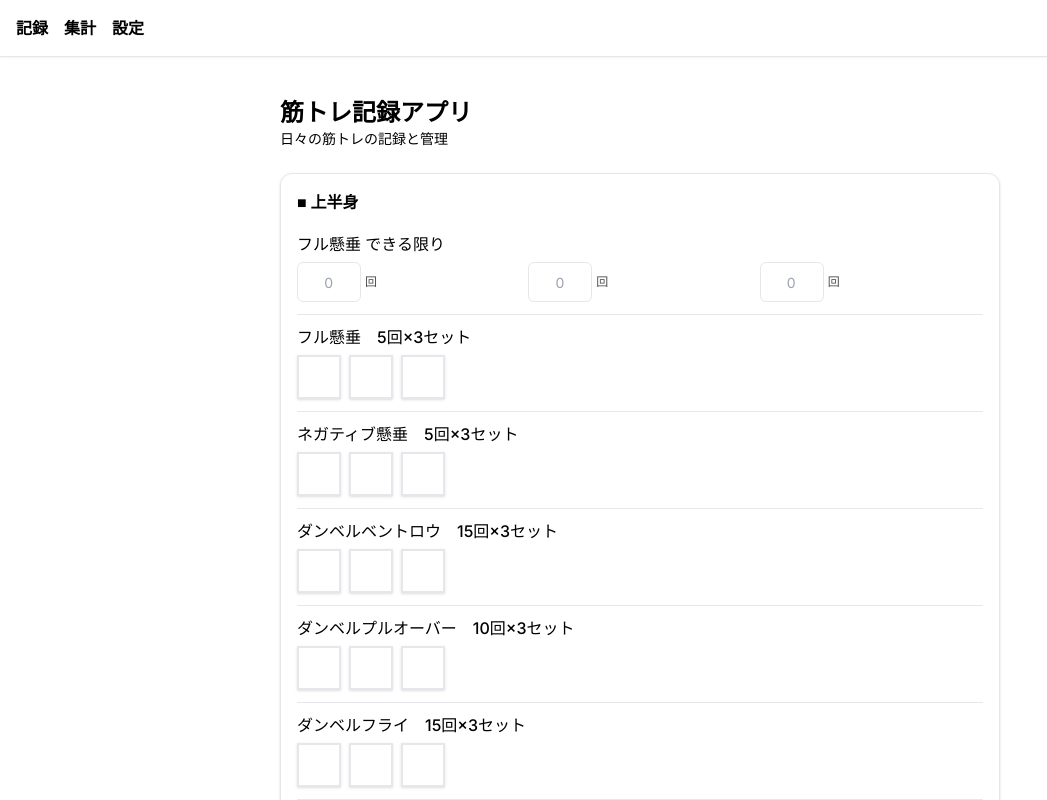
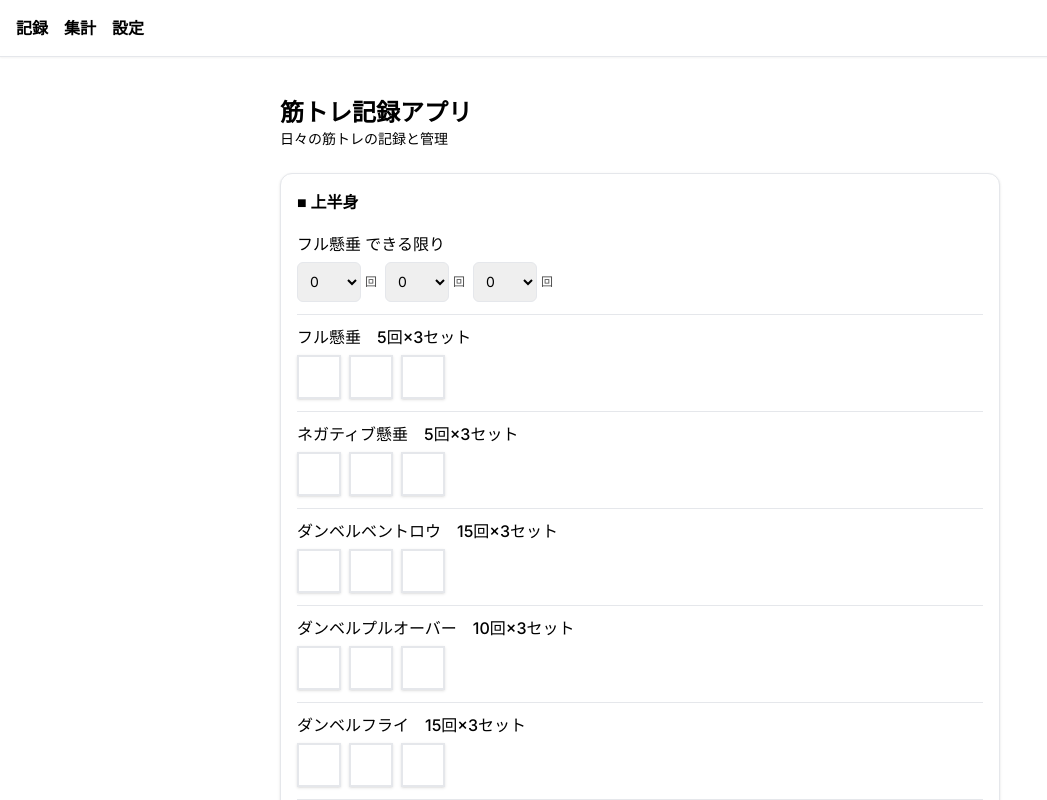
Before and after one commit to Mickey-1996/workout-tracker20250807, a Next.js app: page / in a window 1280 px wide. Shown: the top 800 px of the page, without its empty margins (0-1047 px from the left). Built offline with nearby package versions, Linux system fonts and the light colour scheme.

Commit message:
UI updates

```diff
--- a/src/tabs/RecordTab.tsx
+++ b/src/tabs/RecordTab.tsx
@@ -1,17 +1,18 @@
-// src/tabs/RecordTab.tsx
+// 記録タブ：回数入力は選択式（0〜99）、チェックは最大5個表示。
+// 「ノルマ…」の小さな説明行は表示しない。「その他」空時の説明も非表示。
+
 "use client";
 
 import { useEffect, useState } from "react";
 import { Card } from "@/components/ui/Card";
 import { Textarea } from "@/components/ui/Textarea";
 import { Checkbox } from "@/components/ui/Checkbox";
-import { Input } from "@/components/ui/Input";
 import Link from "next/link";
 
 import { loadDayRecord, saveDayRecord, loadJSON } from "@/lib/local-storage";
 import { defaultExercises } from "@/lib/exercises-default";
 
-/** types.ts を触らず、この画面だけで型を拡張して使う */
+/** この画面だけで使う軽量型 */
 type Category = "upper" | "lower" | "other";
 type InputMode = "check" | "count";
 type ExtendedExerciseItem = {
@@ -19,12 +20,10 @@ type ExtendedExerciseItem = {
   name: string;
   category: Category;
   inputMode?: InputMode;
-  /** セット数（checkCount優先, なければsets, 既定3） */
   checkCount?: number;
-  sets?: number;            // 旧フィールド互換
+  sets?: number;
   enabled?: boolean;
   order?: number;
-  /** 回数入力モード時のノルマ回数 */
   repTarget?: number;
 };
 
@@ -33,10 +32,8 @@ type DayRecord = {
   notesUpper: string;
   notesLower: string;
   notesOther?: string;
-  /** チェック入力: 種目ID => セットごとの完了フラグ */
-  sets: Record<string, boolean[]>;
-  /** 回数入力: 種目ID => セットごとの回数 */
-  counts?: Record<string, number[]>;
+  sets: Record<string, boolean[]>;         // チェック方式
+  counts?: Record<string, number[] | number>; // 回数方式（互換）
 };
 
 type ItemUI = {
@@ -44,7 +41,7 @@ type ItemUI = {
   name: string;
   mode: InputMode;
   checks: number;      // セット数
-  target?: number;     // ノルマ回数（count時のplaceholder用）
+  target?: number;     // ノルマ回数（count の placeholderには使わないが保持）
 };
 
 type GroupUI = {
@@ -57,11 +54,11 @@ type GroupUI = {
 const SETTINGS_KEY = "settings-v1";
 const today = new Date().toISOString().split("T")[0];
 
-/** 既存 counts が number の場合に配列に正規化 */
-function toCountsArray(obj: unknown): Record<string, number[]> {
-  if (!obj || typeof obj !== "object") return {};
+/** counts が number の場合を配列へ正規化 */
+function normalizeCounts(counts: DayRecord["counts"]): Record<string, number[]> {
+  if (!counts || typeof counts !== "object") return {};
   const out: Record<string, number[]> = {};
-  for (const [k, v] of Object.entries(obj as Record<string, unknown>)) {
+  for (const [k, v] of Object.entries(counts)) {
     if (Array.isArray(v)) out[k] = v.map((n) => Math.max(0, Math.floor(Number(n) || 0)));
     else if (typeof v === "number") out[k] = [Math.max(0, Math.floor(v))];
   }
@@ -81,21 +78,21 @@ export default function RecordTab() {
   const [toast, setToast] = useState<string | null>(null);
   const ping = () => {
     setToast("保存しました");
-    window.setTimeout(() => setToast(null), 1100);
+    window.setTimeout(() => setToast(null), 900);
   };
 
   useEffect(() => {
-    // 1) 当日記録を読み込み（counts は配列に正規化）
-    const rec = loadDayRecord(today) as Partial<DayRecord> | null;
+    // 当日記録の読み込み
+    const rec = loadDayRecord(today) as DayRecord | null;
     if (rec) {
       setDayRecord((prev) => ({
         ...prev,
         ...rec,
-        counts: { ...(prev.counts ?? {}), ...toCountsArray((rec as any).counts) },
+        counts: { ...(prev.counts ?? {}), ...normalizeCounts(rec.counts) },
       }));
     }
 
-    // 2) 設定 or デフォルトから UI 構築
+    // 設定 or デフォルトから UI 構築
     type Settings = { items: ExtendedExerciseItem[] };
     const saved = loadJSON<Settings>(SETTINGS_KEY);
     const items = saved?.items?.length
@@ -114,7 +111,7 @@ export default function RecordTab() {
         const checks = Math.max(1, norm(x.checkCount) || norm(x.sets) || 3);
         const target = mode === "count"
           ? (Number.isFinite(x.repTarget) ? Number(x.repTarget) : undefined)
-          : undefined; // 小さな説明は不要のためここでは使わない（countのplaceholder用に保持）
+          : undefined;
         return { id: x.id, name: x.name, mode, checks, target };
       });
 
@@ -133,15 +130,13 @@ export default function RecordTab() {
     ];
   }
 
-  // 回数入力：特定セットの値を更新
+  // 回数入力：選択値を保存
   const setCountAt = (exerciseId: string, setIndex: number, val: number) => {
-    const counts = { ...(dayRecord.counts ?? {}) };
+    const counts = normalizeCounts(dayRecord.counts);
     const arr = (counts[exerciseId] ?? []).slice();
-    const v = Math.max(0, Math.floor(val || 0));
     for (let i = arr.length; i <= setIndex; i++) arr[i] = 0;
-    arr[setIndex] = v;
-    counts[exerciseId] = arr;
-    const updated: DayRecord = { ...dayRecord, counts };
+    arr[setIndex] = Math.max(0, Math.floor(val || 0));
+    const updated: DayRecord = { ...dayRecord, counts: { ...counts, [exerciseId]: arr } };
     setDayRecord(updated);
     saveDayRecord(today, updated);
     ping();
@@ -172,35 +167,33 @@ export default function RecordTab() {
   if (!groups) return <div className="text-sm text-muted-foreground">読み込み中…</div>;
 
   function ExerciseRow({ ex }: { ex: ItemUI }) {
-    // 表示するセット数：check は最大5、count は設定どおり
-    const displayChecks = ex.mode === "check" ? Math.min(ex.checks, 5) : Math.max(ex.checks, 1);
+    // チェックは最大5個まで表示（UI崩れ防止）
+    const checksToShow = ex.mode === "check" ? Math.min(ex.checks, 5) : Math.max(ex.checks, 1);
 
     return (
       <div className="py-3">
-        {/* 1行目：種目名のみ（小さなノルマ表記は削除） */}
+        {/* 1行目：種目名のみ（ノルマ小表示は削除済み） */}
         <div className="font-medium leading-tight">{ex.name}</div>
 
-        {/* 2行目：入力UI（チェック or 回数） */}
+        {/* 2行目：入力UI（折返し可能） */}
         {ex.mode === "count" ? (
-          <div
-            className="mt-2 grid gap-2"
-            style={{ gridTemplateColumns: `repeat(${displayChecks}, minmax(3.75rem, 1fr))` }}
-          >
-            {Array.from({ length: displayChecks }).map((_, idx) => {
-              const raw = dayRecord.counts?.[ex.id]?.[idx];
-              const value: number | string = typeof raw === "number" ? raw : "";
+          <div className="mt-2 flex flex-wrap gap-2">
+            {Array.from({ length: checksToShow }).map((_, idx) => {
+              const current = normalizeCounts(dayRecord.counts)[ex.id]?.[idx] ?? 0;
               return (
                 <div key={idx} className="flex items-center gap-1">
-                  <Input
-                    type="number"
-                    inputMode="numeric"
-                    min={0}
-                    className="w-16 text-right"
-                    placeholder={ex.target ? String(ex.target) : "0"}
-                    value={value}
+                  <select
+                    className="h-10 rounded-md border px-2 text-sm w-16"
+                    value={current}
                     onChange={(e) => setCountAt(ex.id, idx, Number(e.target.value))}
                     aria-label={`${ex.name} セット${idx + 1} 回数`}
-                  />
+                  >
+                    {Array.from({ length: 100 }, (_, n) => n).map((n) => (
+                      <option key={n} value={n}>
+                        {n}
+                      </option>
+                    ))}
+                  </select>
                   <span className="text-xs opacity-70">回</span>
                 </div>
               );
@@ -209,9 +202,9 @@ export default function RecordTab() {
         ) : (
           <div
             className="mt-2 grid gap-2"
-            style={{ gridTemplateColumns: `repeat(${displayChecks}, 2.75rem)` }}
+            style={{ gridTemplateColumns: `repeat(${checksToShow}, 2.75rem)` }}
           >
-            {Array.from({ length: displayChecks }).map((_, idx) => {
+            {Array.from({ length: checksToShow }).map((_, idx) => {
               const checked = dayRecord.sets[ex.id]?.[idx] || false;
               return (
                 <Checkbox
@@ -239,7 +232,11 @@ export default function RecordTab() {
           {g.items.map((ex) => (
             <ExerciseRow key={ex.id} ex={ex} />
           ))}
-          {g.items.length === 0 && <div className="py-2 text-sm opacity-60">（種目なし）</div>}
+
+          {/* 「その他」エリアは空でも説明行を出さない */}
+          {g.items.length === 0 && g.cat !== "other" && (
+            <div className="py-2 text-sm opacity-60">（種目なし）</div>
+          )}
         </div>
 
         {/* 備考欄 */}
--- a/src/tabs/SettingsTab.tsx
+++ b/src/tabs/SettingsTab.tsx
@@ -1,4 +1,3 @@
-// src/tabs/SettingsTab.tsx
 "use client";
 
 import { useEffect, useMemo, useState } from "react";
@@ -19,15 +18,11 @@ import { defaultExercises } from "@/lib/exercises-default";
 
 const SETTINGS_KEY = "settings-v1";
 
-/** types.ts を触らず UI 側だけで拡張して使う */
+/** types.ts は触らず UI 側だけで拡張 */
 type ExtendedExerciseItem = ExerciseItem & {
-  /** 回数入力モード時のノルマ回数（任意） */
-  repTarget?: number;
-  /** 既存データ互換: セット数（チェック数） */
-  checkCount?: number;
-  /** 既存データ互換: セット数（旧フィールド） */
+  repTarget?: number;   // 回数入力モード時のノルマ回数
+  checkCount?: number;  // セット数（旧: sets 互換あり）
   sets?: number;
-  /** UI用: 並び順/有効 */
   order?: number;
   enabled?: boolean;
 };
@@ -40,8 +35,8 @@ function newItem(cat: Category): ExtendedExerciseItem {
     name: "",
     category: cat,
     inputMode: "check",
-    checkCount: 3, // UIでは「セット数」として扱う
-    sets: 3,       // 旧フィールド互換
+    checkCount: 3,
+    sets: 3,
     enabled: true,
     order: 0,
   };
@@ -56,7 +51,6 @@ export default function SettingsTab() {
     if (saved?.items?.length) {
       setItems(saved.items);
     } else {
-      // defaultExercises が ExerciseItem[] の場合も Extended に流用可
       setItems(defaultExercises as ExtendedExerciseItem[]);
     }
     setReady(true);
@@ -128,7 +122,7 @@ export default function SettingsTab() {
         <div className="space-y-3">
           {list.length === 0 && <p className="text-sm opacity-70">（種目なし）</p>}
 
-          {list.map((it) => (
+          {list.map((it, idxInCat) => (
             <div
               key={it.id}
               className="grid grid-cols-1 gap-3 sm:grid-cols-12 sm:items-center rounded-md border p-3"
@@ -167,7 +161,7 @@ export default function SettingsTab() {
                 </Select>
               </div>
 
-              {/* セット数（選択式・countでも常に編集可） */}
+              {/* セット数（選択式 1〜5） */}
               <div className="flex items-center gap-2 sm:col-span-2">
                 <span className="text-sm opacity-80">セット数</span>
                 <select
@@ -177,7 +171,7 @@ export default function SettingsTab() {
                     update(it.id, { checkCount: Number(e.target.value), sets: Number(e.target.value) })
                   }
                 >
-                  {Array.from({ length: 10 }, (_, i) => i + 1).map((n) => (
+                  {[1, 2, 3, 4, 5].map((n) => (
                     <option key={n} value={n}>
                       {n}
                     </option>
@@ -185,33 +179,34 @@ export default function SettingsTab() {
                 </select>
               </div>
 
-              {/* ノルマ回数（count のときだけ表示） */}
-              { (it.inputMode ?? "check") === "count" && (
+              {/* ノルマ回数（回数入力のときだけ選択式：1〜99、未設定あり） */}
+              {(it.inputMode ?? "check") === "count" && (
                 <div className="flex items-center gap-2 sm:col-span-1">
                   <span className="text-sm opacity-80">ノルマ回数</span>
-                  <Input
-                    type="number"
-                    inputMode="numeric"
-                    min={0}
-                    max={500}
-                    step={1}
-                    className="w-24"
+                  <select
+                    className="h-10 rounded-md border px-2 text-sm w-24"
                     value={it.repTarget ?? ""}
                     onChange={(e) =>
                       update(it.id, {
-                        repTarget:
-                          e.target.value === ""
-                            ? undefined
-                            : Math.max(0, Math.floor(Number(e.target.value) || 0)),
+                        repTarget: e.target.value === "" ? undefined : Number(e.target.value),
                       })
                     }
-                    placeholder="例: 10"
-                  />
+                  >
+                    <option value="">未設定</option>
+                    {Array.from({ length: 99 }, (_, i) => i + 1).map((n) => (
+                      <option key={n} value={n}>
+                        {n}
+                      </option>
+                    ))}
+                  </select>
                 </div>
               )}
 
-              {/* 並び替え/削除 */}
-              <div className="flex gap-2 sm:col-span-1 sm:justify-end">
+              {/* 順序表示 + 並び替え/削除 */}
+              <div className="flex gap-2 sm:col-span-12 sm:justify-end">
+                <span className="text-xs px-2 py-1 rounded border">
+                  順序 {it.order ?? idxInCat + 1}
+                </span>
                 <Button variant="secondary" onClick={() => move(it.id, -1)}>
                   ↑
                 </Button>
@@ -233,8 +228,8 @@ export default function SettingsTab() {
     <div className="space-y-6">
       <h2 className="text-xl font-bold">設定</h2>
       <p className="text-sm opacity-80">
-        ・「セット数」はチェック方式と回数入力方式の両方で使われます（選択式 1〜10）。<br />
-        ・回数入力を選ぶと「ノルマ回数」を設定でき、記録画面で薄表示/プレースホルダに反映されます。
+        ・「セット数」は選択式（1〜5）です。<br />
+        ・回数入力を選ぶと「ノルマ回数」を選択式（1〜99）で設定できます。未設定も可。
       </p>
 
       {Block("upper", "上半身")}
```
